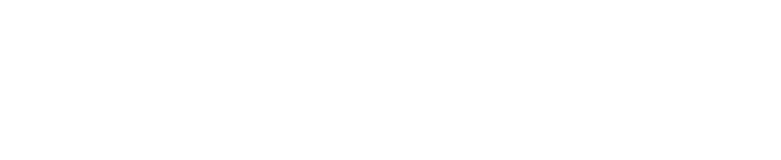
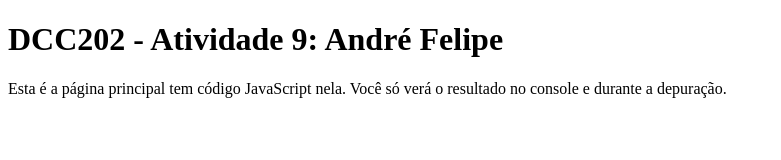
Before and after one commit to ufjf-dcc202/ufjf-dcc202-2023-3-a-atv9-AndreFelipe2611, a website: page index.html in a window 1280 px wide. Shown: the whole page, without its empty margins (0-781 px from the left). Drawn offline with Linux system fonts and the light colour scheme.

Commit message:
elementos dentro do main feitos

```diff
--- a/index.html
+++ b/index.html
@@ -3,9 +3,16 @@
 <head>
     <meta charset="UTF-8">
     <meta name="viewport" content="width=device-width, initial-scale=1.0">
-    <title>Document</title>
+    <title>DCC202 - Atividade 9: André Felipe</title>
 </head>
 <body>
+    <main>
+        <h1>DCC202 - Atividade 9: André Felipe</h1>
+        <p>Esta é a página principal tem código JavaScript nela. Você só verá o resultado no console e durante a depuração.</p>
+    </main>
 
+    <script>
+
+    </script>
 </body>
 </html>
```
